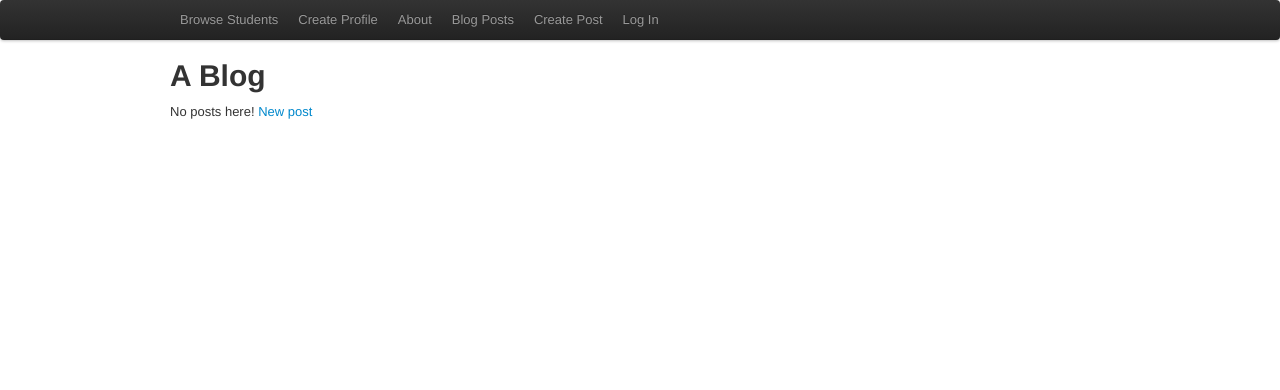
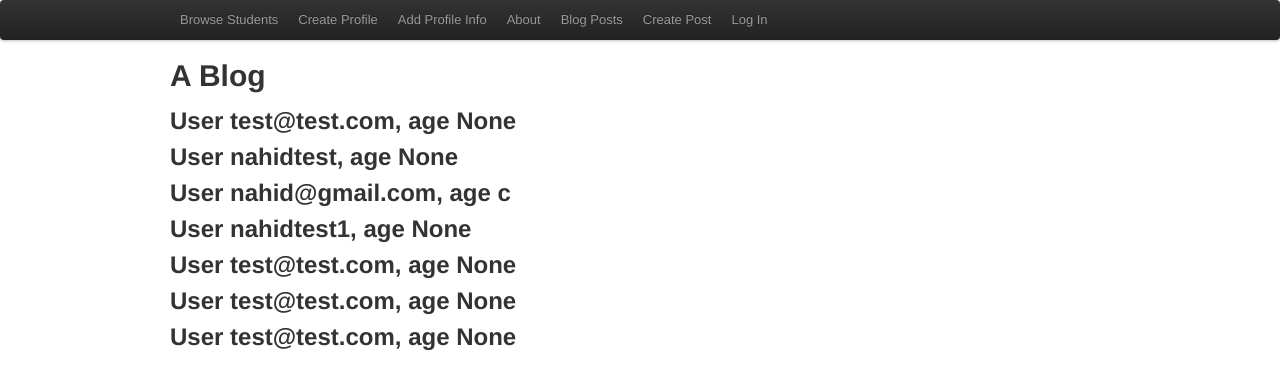
Before and after one commit to hidi-s/csgo, a Flask app: page /browse in a window 1280 px wide. Shown: the top 390 px of the page. Run offline with Flask 2, Linux system fonts and the light colour scheme; some libraries are stand-ins or nearby versions.

Commit message:
expanded user table

```diff
--- a/templates/base.html
+++ b/templates/base.html
@@ -12,6 +12,7 @@
                     <ul class="nav">
                         <li><a href="{{url_for("browse")}}">Browse Students</a></li>
                         <li><a href="{{url_for("create_profile")}}">Create Profile</a></li>
+                        <li><a href="{{url_for("create_info")}}">Add Profile Info</a></li>
                         <li><a href="{{url_for("view_about")}}">About</a></li>
                         <li><a href="{{url_for("index")}}">Blog Posts</a></li>
                         <li><a href="{{url_for("new_post")}}">Create Post</a></li>
--- a/templates/browse.html
+++ b/templates/browse.html
@@ -1,14 +1,8 @@
 {% extends 'base.html' %}
 {% block body %}
-{% for post in posts %}
-<div class="post">
-    <h2><a href="{{url_for("view_post", id=post.id)}}">{{post.title}}</a></h2>
-    <p>
-        {{post.body | markdown}}
-    </p>
-</div>
-{% else %}
-No posts here!
-<a href="{{url_for("new_post")}}">New post</a>
+{% for user in users %}
+
+    <h2>User {{user.email}}, age {{user.age}} </h2>
+
 {% endfor %}
 {% endblock %}
--- a/templates/create_profile.html
+++ b/templates/create_profile.html
@@ -1,10 +1,10 @@
 {% extends "base.html" %}
 {% block body %}
 <form method="post">
-    <input type="text" name="first_name" placeholder="First Name"><br>
-    <input type="text" name="last_name" placeholder="Last Name"><br>
+    <!-- <input type="text" name="first_name" placeholder="First Name"><br>
+    <input type="text" name="last_name" placeholder="Last Name"><br> -->
     <input type="text" name="email" placeholder="Email"><br>
-    <input type="text" name="age" placeholder="Age"><br>
+    <!-- <input type="text" name="age" placeholder="Age"><br> -->
     <input type="password" name="password" placeholder="Password"><br>
     <input type="submit">
 </form>
--- a/views.py
+++ b/views.py
@@ -85,7 +85,8 @@
 
 @app.route("/browse")
 def browse():
-    return render_template("browse.html")
+    user_list = User.query.all()
+    return render_template("browse.html", users=user_list)
 
 @app.route("/create_profile")
 def create_profile():
@@ -93,36 +94,40 @@
 
 @app.route("/create_profile", methods=["POST"])
 def post_create_profile():
-    # password = request.form.get("password")
-    # email = request.form.get("email")
-    #  # def add_user(email, password):
-    # new_user = User(email=email)
-    # new_user.set_password(password=password)
-    # model.session.add(new_user)
-    # model.session.commit()
-    # print password
-    # print email
+    password = request.form.get("password")
+    email = request.form.get("email")
+    print password
+    print email
+    new_user = User(email=email)
+    new_user.set_password(password=password)
+    model.session.add(new_user)
+    model.session.commit()
+    model.session.refresh(new_user)
+    return redirect(url_for("create_info"))
+
+@app.route("/create_info")
+def create_info():
+    return render_template("create_info.html")
+
+@app.route("/create_info", methods=["POST"])
+def post_create_info():
+    user_id = session.get('user_id')
+    current_user.age = request.form.get("age")
+    current_user.first_name = request.form.get("first_name")
+    current_user.last_name = request.form.get("last_name")
+    current_user.location = request.form.get("location")
+    current_user.tagline = request.form.get("tagline")
+    current_user.description = request.form.get("description")
+    current_user.interests = request.form.get("interests")
+    current_user.twitter = request.form.get("twitter")
+    current_user.github = request.form.get("github")
+    current_user.fb_link = request.form.get("fb_link")
+    current_user.linkedin = request.form.get("linkedin")
+
+    model.session.commit()
+    model.session.refresh(current_user)
+
     return redirect(url_for("index"))
-
-# @app.route("/create_info")
-# def create_info():
-#     return render_template("create_info.html")
-
-# @app.route("/create_info", methods=["POST"])
-# def post_create_info():
-#     user_id = ses sion.get('user_id')
-#     email = session.get('email')
-#     print user_id
-#     age = request.form.get("age")
-#     description = request.form.get("description")
-#     program = request.form.get("program")
-#     model.session.commit()
-#     user = User(id=user_id)
-#     user.description = description
-#     print user
-#     print description
-#     print program
-#     return redirect(url_for("index"))
 
 if __name__ == "__main__":
     app.run(debug=True)
```
Also changed, not shown: model.py (+13 -27 lines), templates/create_info.html (+15 -8 lines), my_app.db, 1 other file.
